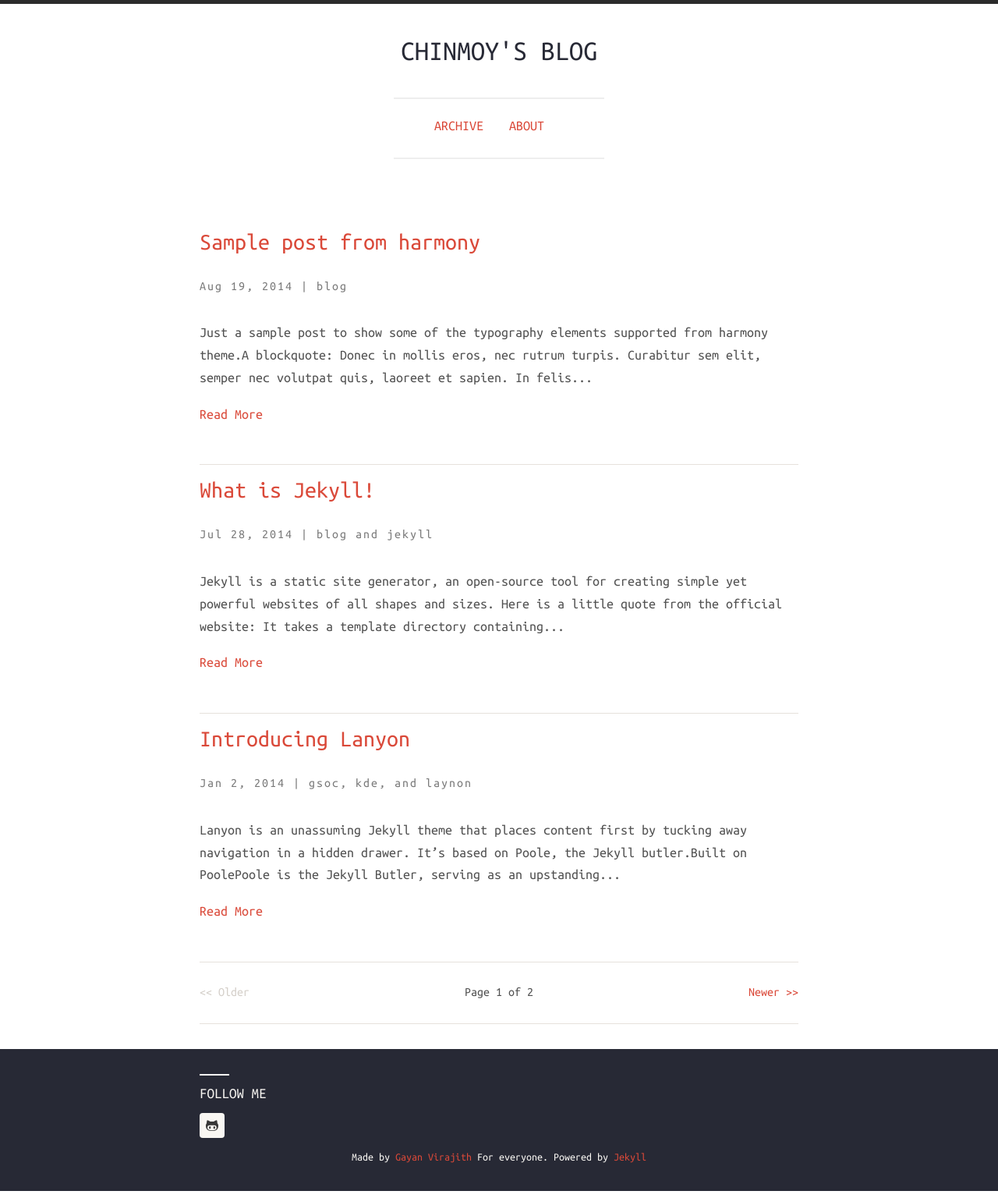
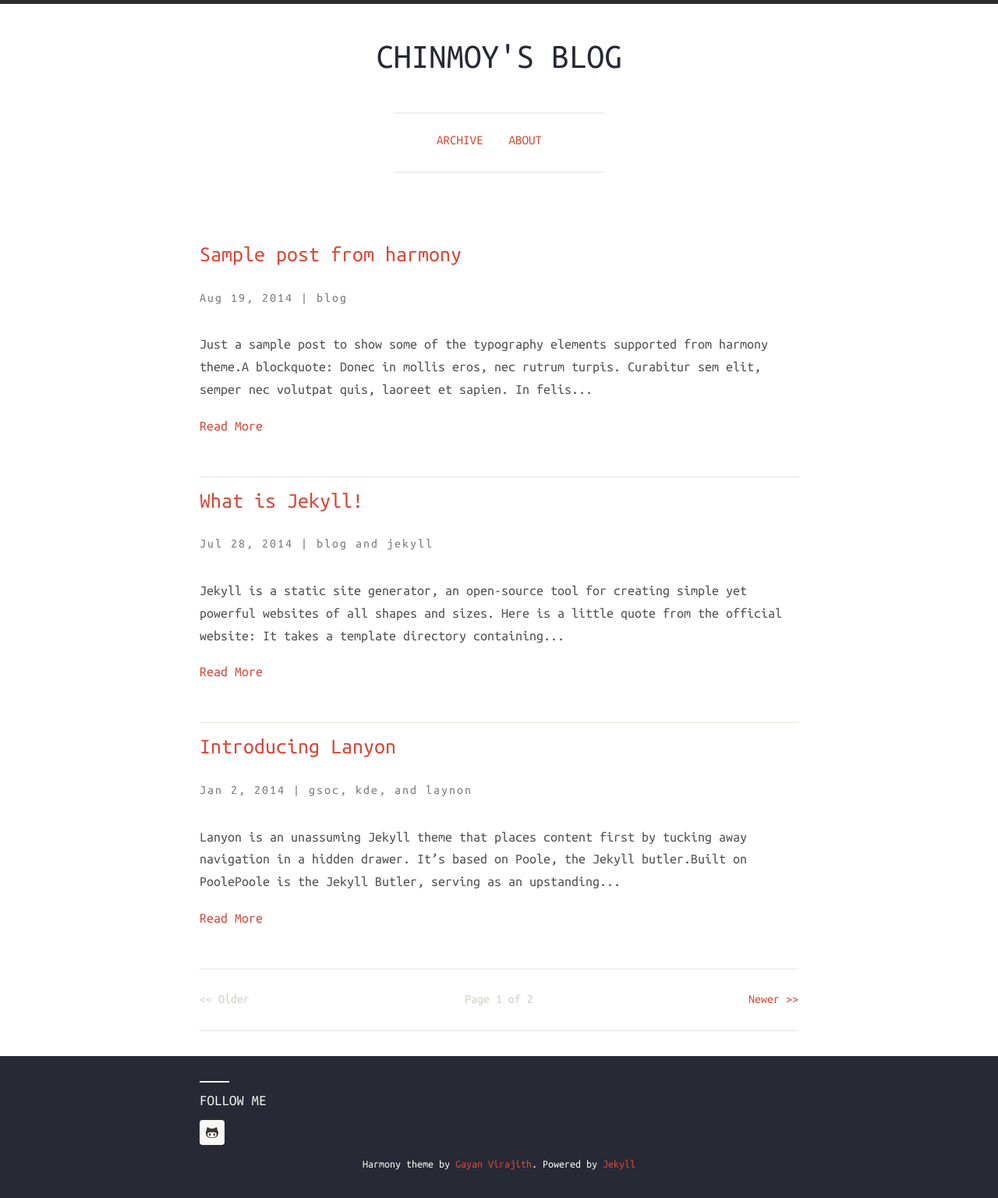
Before and after one commit to chinmoyrp/chinmoyrp.github.io, a Jekyll site: the page built from index.html, in a window 1280 px wide. Shown: the whole page at 78% size. Built offline with Jekyll 4.4.1, drawn with Linux system fonts in a browser that asks for light colours; nearby versions of some CDN libraries; the list of posts is cut into pages by our own code.

Commit message:
Fix font size and change footer

```diff
--- a/_includes/footer.html
+++ b/_includes/footer.html
@@ -1,4 +1,4 @@
 {% if site.harmony.show_disclaimer %}
-	Made by <a href="http://gayan.me" target="_blank">Gayan Virajith</a> For everyone.
+	Harmony theme by <a href="http://gayan.me" target="_blank">Gayan Virajith</a>.
 {% endif %}
 Powered by <a href="http://jekyllrb.com" target="_blank">Jekyll</a>
--- a/_layouts/default.html
+++ b/_layouts/default.html
@@ -26,7 +26,7 @@
     <body class="{{ site.harmony.basetheme }}">
         <header class="main-header">
             <div class="wc-container">
-                <h1>{{ site.harmony.name }}</h1>
+                <h1 id="blog-title">{{ site.harmony.name }}</h1>
                 <hr class="small"></hr> {% include header-links.html %}<hr class="small"></hr>
             </div>
         </header>
--- a/assets/css/main.scss
+++ b/assets/css/main.scss
@@ -70,26 +70,33 @@
   line-height: 1.6;
 }
 
+#blog-title {
+  @include font-size(25px);
+  @include MQ(M) {
+    @include font-size(45px);
+  }
+}
+
 h1 {
   // mobile first
   @include font-size(20px);
   @include MQ(M) {
-    @include font-size(36px);
+    @include font-size(34px);
   }
 }
 
 h2 {
   // mobile first
-  @include font-size(18px);
+  @include font-size(15px);
   @include MQ(M) {
-    @include font-size(31px);
+    @include font-size(30px);
   }
 }
 
 h3 {
   @include font-size(15px);
   @include MQ(M) {
-    @include font-size(30px);
+    @include font-size(28px);
   }
 }
 
@@ -205,7 +212,7 @@
   h1, h2 {
       text-align: center;
       color: inherit;
-      padding-bottom: 20px;
+      padding-bottom: 25px;
   }
   a {
     color: inherit;
@@ -238,8 +245,9 @@
     border-bottom: 2px transparent solid;
     padding-bottom: 5px;
     @include transition(all, .2s);
+    @include font-size(12px);
     @include MQ(M) {
-      @include font-size(18px);
+      @include font-size(17px);
     }
     &:hover, &:focus, &:active {
       border-bottom-color: inherit;
--- a/index.html
+++ b/index.html
@@ -41,7 +41,7 @@
         </div>
 
         <div class="column-2">
-            Page {{ paginator.page }} of {{ paginator.total_pages }}
+            <span>Page {{ paginator.page }} of {{ paginator.total_pages }}</span>
 		</div>
 
         <div class="column-3">
```
